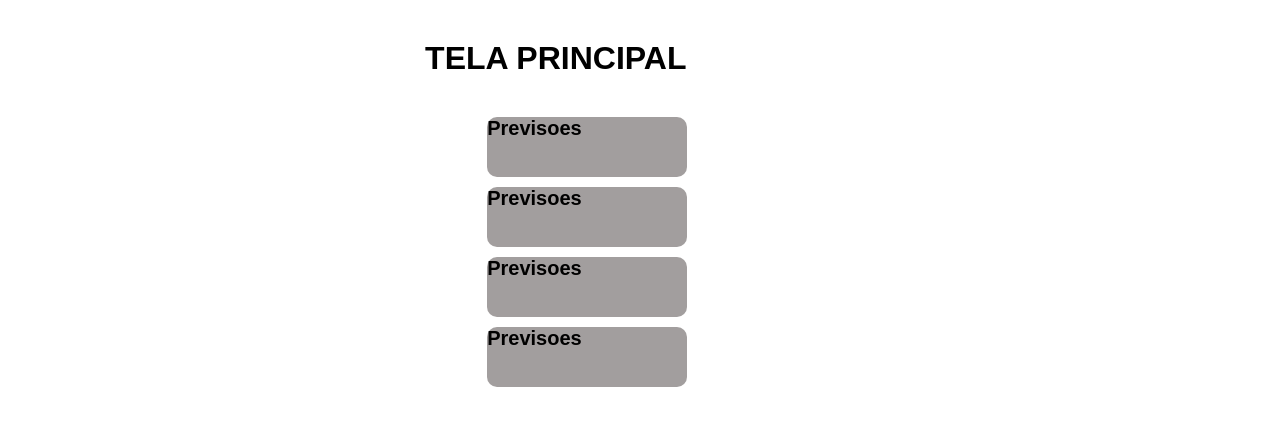
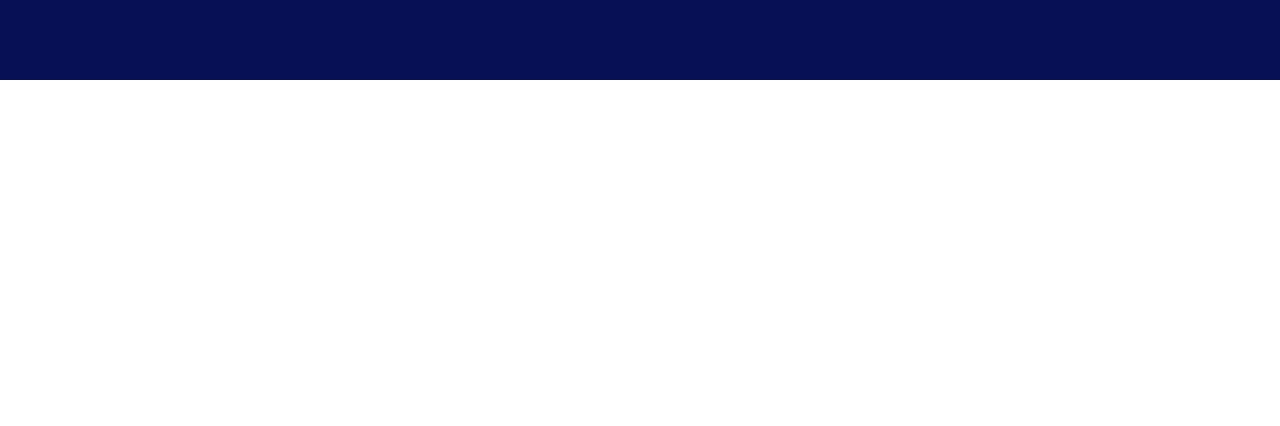
Before and after one commit to pedro-lill/ProjetoIntegrado, a PHP site: page /html/index.html in a window 1280 px wide. Shown: the top 426 px of the page. Run offline with PHP 8.4, Linux system fonts and the light colour scheme; some libraries are stand-ins or nearby versions.

Commit message:
add slide-bar

```diff
--- a/css/login.css
+++ b/css/login.css
@@ -16,9 +16,9 @@ body {
 }
 
 input[type=text], input[type=password] {
-    width: 70%;
+    width: 60%;
     padding: 12px 20px;
-    margin: 10px 0 10px 15%;
+    margin: 10px 0 10px 20%;
     display: inline-block;
     border: 0.5px solid rgb(85, 84, 84);
     box-sizing: border-box;
--- a/css/style.css
+++ b/css/style.css
@@ -1,32 +1,104 @@
-h1{
-    margin-left: 33%;
-    margin-top:40px;
+@import url('https://fonts.googleapis.com/css?family=Lato&display=swap');
+
+:root {
+  --modal-duration: 1s;
+  --primary-color: #070f55;
+  --secondary-color: #a05714;
 }
 
-.menu{
-	flex-direction: row;
-	justify-content: flex-start;
-	flex-wrap: wrap;
-    margin-left: 30%;
-    margin-top: 40px;
+body {
+  font-family: 'Lato', sans-serif;
+  margin: 0;
+  transition: transform 0.3s ease;
 }
 
-.menu-funcionalidade{
-    margin: 10px;
-    width: 200px;
-    background-color:rgb(162, 158, 158);
-    height: 60px;
-    color:black;
-    font-size:20px;
-    font-weight:bold;
-    cursor:pointer;
-    border-radius:10px;
-    margin-left:100px;
-
+body.show-nav {
+  transform: translateX(300px);
 }
 
-.menu-funcionalidade:hover{
+nav {
+  background-color: var(--primary-color);
+  border-right: 2px solid rgba(200, 200, 200, 0.1);
+  color: #fff;
+  position: fixed;
+  top: 0;
+  left: 0;
+  width: 300px;
+  height: 100vh;
+  z-index: 100;
+  transform: translateX(-100%);
+}
 
-    background-color:rgb(136, 136, 136);
+nav .logo {
+  padding: 30px 0;
+  text-align: center;
+}
 
+nav .logo img {
+  height: 75px;
+  width: 75px;
+  border-radius: 50%;
 }
+
+nav ul {
+  padding: 0;
+  list-style-type: none;
+  margin: 0;
+  text-decoration: none;
+}
+
+nav ul li {
+  border-bottom: 2px solid rgba(255, 255, 255, 0.179);
+  padding: 20px;
+}
+
+nav ul li a {
+  color: #fff;
+  text-decoration: none;
+}
+
+nav ul li a:hover {
+  text-decoration: none;
+}
+
+.nav ul li:hover{
+  background-color:#2534bd;
+  cursor: pointer;
+}
+
+header {
+  background-color: var(--primary-color);
+  color: #fff;
+  font-size: 130%;
+  position: relative;
+  padding: 40px 15px;
+  text-align: center;
+}
+
+header h1 {
+  margin: 0;
+}
+
+header p {
+  margin: 30px 0;
+}
+
+button, input[type='submit'] {
+  background-color: var(--secondary-color);
+  border: 0;
+  border-radius: 5px;
+  color: #fff;
+  cursor: pointer;
+  padding: 8px 12px;
+}
+
+button:focus {
+  outline: none;
+}
+
+.toggle {
+  background-color: rgba(0, 0, 0, 0);
+  position: absolute;
+  top: -5px;
+  left: -800px;
+}
--- a/html/index.html
+++ b/html/index.html
@@ -2,24 +2,45 @@
 <html lang="pt-br">
 
 <head>
+
     <meta charset="UTF-8">
     <meta http-equiv="X-UA-Compatible" content="IE=edge">
     <meta name="viewport" content="width=device-width, initial-scale=1.0">
+    <meta http-equiv="X-UA-Compatible" content="ie=edge" />
+    <link
+      rel="stylesheet"
+      href="https://cdnjs.cloudflare.com/ajax/libs/font-awesome/5.11.2/css/all.min.css"
+      integrity="sha256-+N4/V/SbAFiW1MPBCXnfnP9QSN3+Keu+NlB+0ev/YKQ="
+      crossorigin="anonymous"
+    />
     <link rel="stylesheet" href="/css/style.css">
     <link rel="stylesheet" href="/css/login.css">
     <title>COOPTAR</title>
+
 </head>
 
 <body>
-    <h1>TELA PRINCIPAL</h1>
 
-    <div class="menu">
-        <div class="menu-funcionalidade"><a>Previsoes</a></div>
-        <div class="menu-funcionalidade"><a>Previsoes</a></div>
-        <div class="menu-funcionalidade"><a>Previsoes</a></div>
-        <div class="menu-funcionalidade"><a>Previsoes</a></div>
-    </div>
-    <script src="./js/script.js"></script>
+    <nav id="nav" class="nav">
+        <div class="logo">
+          <img src="/img/mst.png" alt="user" />
+        </div>
+        <ul>
+          <li><a href="#">Fichas dos animais</a></li>
+          <li><a href="#">Gráficos</a></li>
+          <li><a href="#">Previsões</a></li>
+          <li><a href="#">Tabelas</a></li>
+        </ul>
+    </nav>
+
+    <header>
+        <button id="toggle" class="toggle">
+            <i class="fa fa-bars fa-2x"></i>
+        </button>
+    </header>
+
+    <script src="/js/script.js"></script>
+
 </body>
 
 </html>
--- a/js/script.js
+++ b/js/script.js
@@ -0,0 +1,5 @@
+const toggle = document.getElementById('toggle');
+
+toggle.addEventListener('click', () =>
+  document.body.classList.toggle('show-nav')
+);
```
